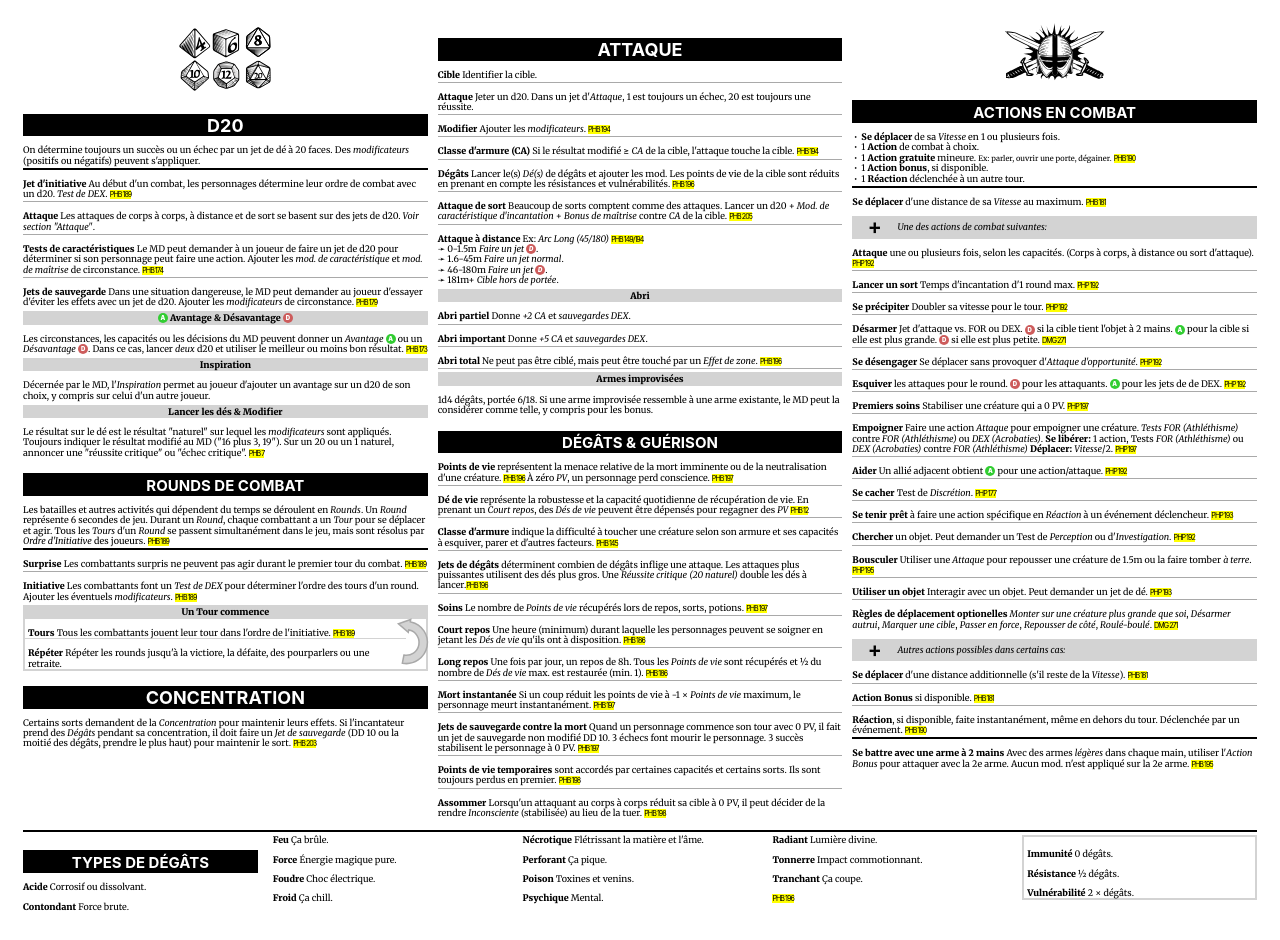
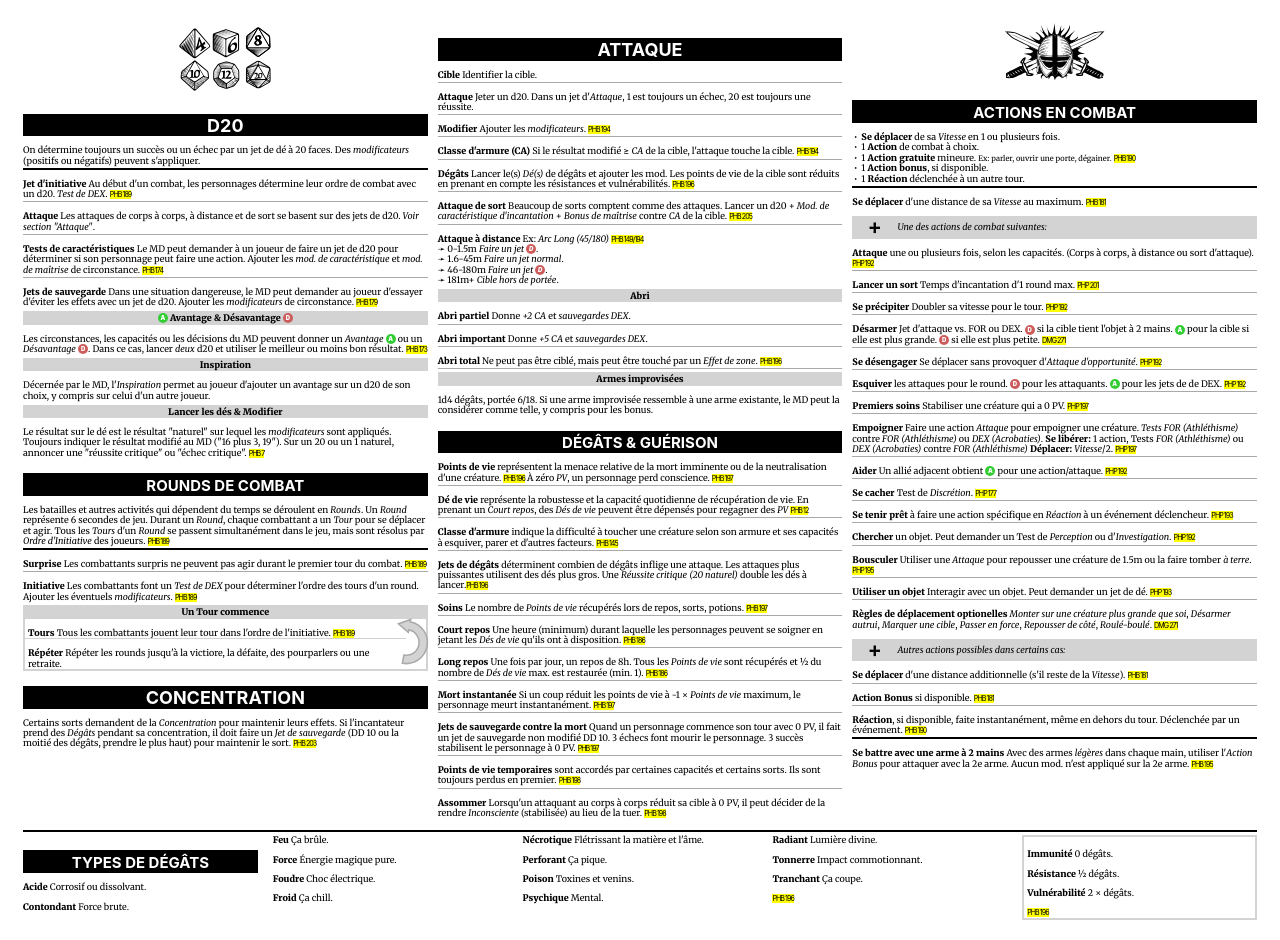
Before and after one commit to tonifisler/dnd, a Gatsby site: page /player-cheat-sheet in a window 1280 px wide. Shown: the top 940 px of the page. Built offline with nearby package versions, Linux system fonts and the light colour scheme; Gatsby itself is replaced by a stand-in of ours; a web font is replaced by a local one.

Commit message:
missing refs

```diff
--- a/src/pages/player-cheat-sheet.js
+++ b/src/pages/player-cheat-sheet.js
@@ -154,7 +154,7 @@ const PlayerCheatSheet = () => {
               <span><em>Une des actions de combat suivantes:</em></span>
             </p>
             <p className="border-bottom"><strong>Attaque</strong> une ou plusieurs fois, selon les capacités. (Corps à corps, à distance ou sort d'attaque). <MarkLink text="PHP 192"/></p>
-            <p className="border-bottom"><strong>Lancer un sort</strong> Temps d'incantation d'1 round max. <MarkLink text="PHP 192"/></p>
+            <p className="border-bottom"><strong>Lancer un sort</strong> Temps d'incantation d'1 round max. <MarkLink text="PHP 201"/></p>
             <p className="border-bottom"><strong>Se précipiter</strong> Doubler sa vitesse pour le tour. <MarkLink text="PHP 192"/></p>
             <p className="border-bottom"><strong>Désarmer</strong> Jet d'attaque vs. FOR ou DEX. <Disadvantage/> si la cible tient l'objet à 2 mains. <Advantage/> pour la cible si elle est plus grande. <Disadvantage/> si elle est plus petite. <MarkLink text="DMG 271"/></p>
             <p className="border-bottom"><strong>Se désengager</strong> Se déplacer sans provoquer d'<em>Attaque d'opportunité</em>. <MarkLink text="PHP 192"/></p>
@@ -198,6 +198,7 @@ const PlayerCheatSheet = () => {
             <p><strong>Immunité</strong> 0 dégâts.</p>
             <p><strong>Résistance</strong> ½ dégâts.</p>
             <p><strong>Vulnérabilité</strong> 2 &times; dégâts.</p>
+            <p><MarkLink text="PHB 196"/></p>
           </div>
         </div>
       </div>
```
